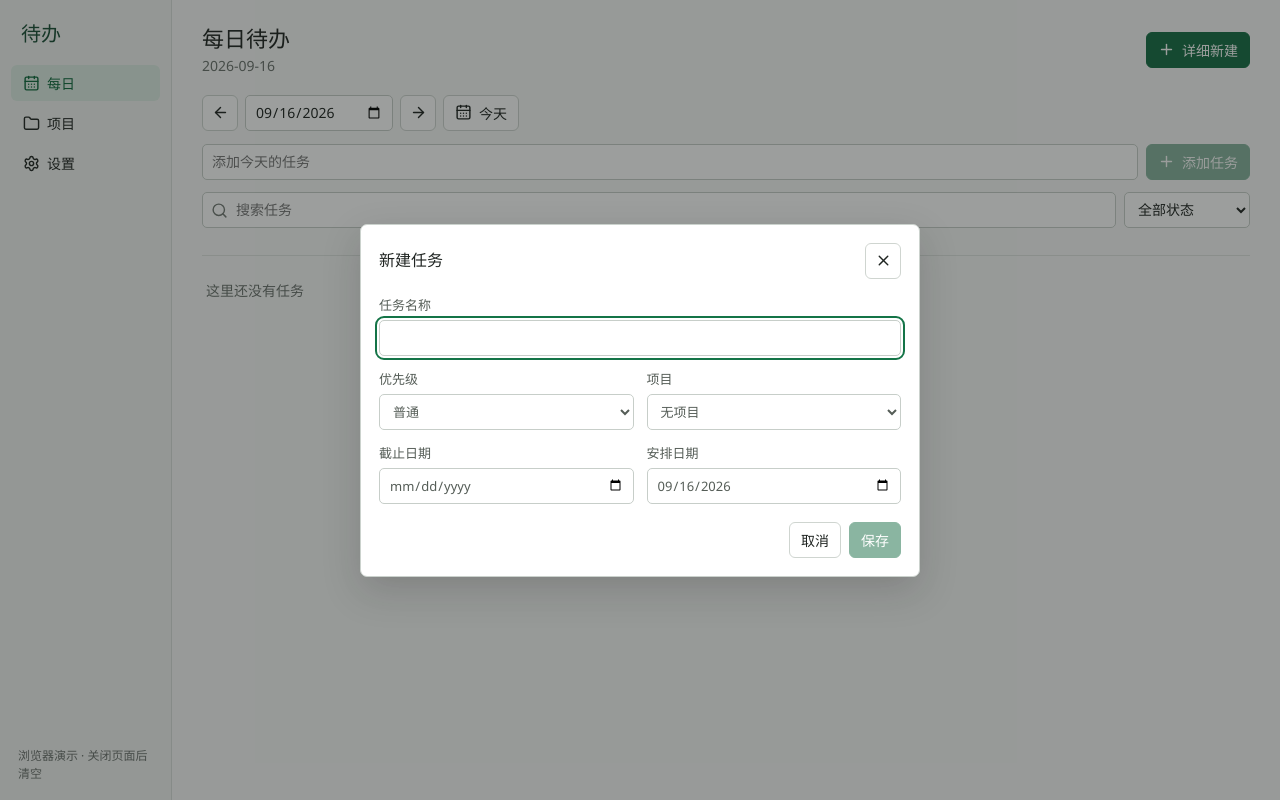
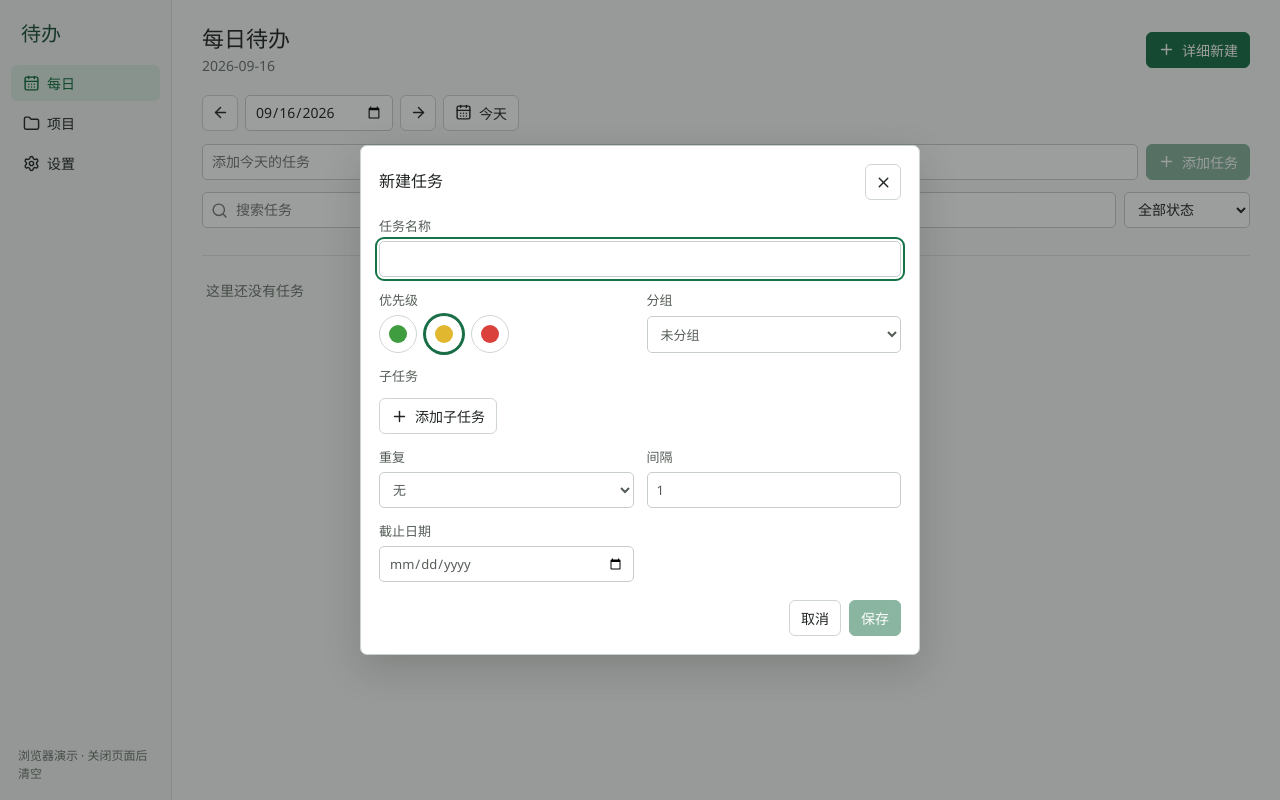
Before and after one commit to ZZQ688/todo-desktop, a React (Vite) app: page / in a window 1280 px wide. Both pictures are taken after a click on the button "详细新建". Built offline with nearby package versions, Linux system fonts and the light colour scheme.

Commit message:
feat: expand task editor with subtasks, repeat, dot priority

```diff
--- a/src/features/tasks/TaskEditor.tsx
+++ b/src/features/tasks/TaskEditor.tsx
@@ -1,17 +1,31 @@
 import { useRef, useState, type FormEvent } from "react";
-import { X } from "lucide-react";
-import type { Mutation, Workspace } from "../../application/workspace";
-import { asLocalDate, type LocalDate } from "../../domain/local-date";
-import type { Priority, Task } from "../../domain/models";
+import { Plus, X } from "lucide-react";
+import type { Mutation, SubtaskDraft, Workspace } from "../../application/workspace";
+import { asLocalDate } from "../../domain/local-date";
+import type { Priority, RepeatFreq, RepeatRule, Task } from "../../domain/models";
 import { InlineMutationError } from "../shared/InlineMutationError";
 import { useModalFocus } from "../shared/useModalFocus";
+
+const priorityDots: { value: Priority; label: string }[] = [
+  { value: "low", label: "低" },
+  { value: "normal", label: "普通" },
+  { value: "high", label: "高" },
+];
+
+const repeatOptions: { value: "" | RepeatFreq; label: string }[] = [
+  { value: "", label: "无" },
+  { value: "daily", label: "每天" },
+  { value: "weekdays", label: "工作日" },
+  { value: "weekly", label: "每周" },
+  { value: "monthly", label: "每月" },
+];
 
 interface Props {
   workspace: Workspace;
   task?: Task;
   parentId?: string | null;
   initialProjectId?: string | null;
-  initialScheduledDate?: LocalDate | null;
+  scheduleToday?: boolean;
   busy: boolean;
   error: string | null;
   run: (mutation: Mutation) => Promise<boolean>;
@@ -19,24 +33,40 @@ interface Props {
 }
 
 export function TaskEditor({ workspace, task, parentId = null, initialProjectId = null,
-  initialScheduledDate = null, busy, error, run, onClose }: Props) {
+  scheduleToday = false, busy, error, run, onClose }: Props) {
   const titleRef = useRef<HTMLInputElement>(null);
   const [title, setTitle] = useState(task?.title ?? "");
   const [projectId, setProjectId] = useState(task?.projectId ?? initialProjectId ?? "");
   const [priority, setPriority] = useState<Priority>(task?.priority ?? "normal");
   const [dueDate, setDueDate] = useState(task?.dueDate ?? "");
-  const [scheduledDate, setScheduledDate] = useState(
-    task ? task.scheduledDate ?? "" : initialScheduledDate ?? "",
+  const [subtasks, setSubtasks] = useState<SubtaskDraft[]>(() =>
+    task ? workspace.tasks.filter((t) => t.parentId === task.id).map(({ id, title }) => ({ id, title })) : [],
   );
+  const [repeat, setRepeat] = useState<RepeatRule | null>(task?.repeat ?? null);
   const [failed, setFailed] = useState(false);
 
+  const isSubtask = Boolean(task?.parentId ?? parentId);
+
   const { modalRef, trapFocus } = useModalFocus(titleRef);
+
+  function addSubtask() {
+    setSubtasks((prev) => [...prev, { id: crypto.randomUUID(), title: "" }]);
+  }
+
+  function updateSubtask(id: string, title: string) {
+    setSubtasks((prev) => prev.map((subtask) => (subtask.id === id ? { ...subtask, title } : subtask)));
+  }
+
+  function removeSubtask(id: string) {
+    setSubtasks((prev) => prev.filter((subtask) => subtask.id !== id));
+  }
 
   async function submit(event: FormEvent) {
     event.preventDefault();
     setFailed(false);
     const trimmed = title.trim();
     if (!trimmed) return;
+    const interval = Math.min(365, Math.max(1, repeat?.interval ?? 1));
     const saved = await run({
       kind: "saveTask",
       task: {
@@ -46,8 +76,10 @@ export function TaskEditor({ workspace, task, parentId = null, initialProjectId
         parentId: task?.parentId ?? parentId,
         priority,
         dueDate: dueDate ? asLocalDate(dueDate) : null,
-        scheduledDate: scheduledDate ? asLocalDate(scheduledDate) : null,
+        repeat: repeat ? { freq: repeat.freq, interval: repeat.freq === "weekdays" ? 1 : interval } : null,
       },
+      subtasks,
+      scheduleToday,
     });
     if (saved) onClose();
     else setFailed(true);
@@ -68,25 +100,59 @@ export function TaskEditor({ workspace, task, parentId = null, initialProjectId
             <input ref={titleRef} value={title} onChange={(event) => setTitle(event.target.value)}
               required maxLength={200} autoComplete="off" />
           </label>
-          <label className="field">优先级
-            <select aria-label="优先级" value={priority} onChange={(event) => setPriority(event.target.value as Priority)}>
-              <option value="high">高</option><option value="normal">普通</option><option value="low">低</option>
+          <div className="field">优先级
+            <div className="priority-dots" role="group" aria-label="优先级">
+              {priorityDots.map(({ value, label }) => (
+                <button key={value} type="button" aria-label={label} aria-pressed={priority === value}
+                  className={`priority-dot priority-dot-${value}${priority === value ? " selected" : ""}`}
+                  onClick={() => setPriority(value)}>
+                  <span className="priority-dot-swatch" aria-hidden="true" />
+                </button>
+              ))}
+            </div>
+          </div>
+          <label className="field">分组
+            <select aria-label="分组" value={projectId} disabled={isSubtask}
+              onChange={(event) => setProjectId(event.target.value)}>
+              <option value="">未分组</option>
+              {workspace.projects.map((project) => <option key={project.id} value={project.id}>{project.name}</option>)}
             </select>
           </label>
-          <label className="field">项目
-            <select aria-label="项目" value={projectId} disabled={Boolean(task?.parentId ?? parentId)}
-              onChange={(event) => setProjectId(event.target.value)}>
-              <option value="">无项目</option>
-              {workspace.projects.map((project) => <option key={project.id} value={project.id}>{project.name}</option>)}
+          {!isSubtask && <fieldset className="subtasks-field field-wide">
+            <legend>子任务</legend>
+            <ul className="subtask-edit-list">
+              {subtasks.map((subtask) => (
+                <li key={subtask.id} className="subtask-edit-row">
+                  <input aria-label="子任务" value={subtask.title} placeholder="子任务标题" maxLength={200}
+                    onChange={(event) => updateSubtask(subtask.id, event.target.value)} />
+                  <button type="button" className="icon-button danger-icon" aria-label="删除子任务" title="删除"
+                    onClick={() => removeSubtask(subtask.id)}><X aria-hidden="true" /></button>
+                </li>
+              ))}
+            </ul>
+            <button type="button" onClick={addSubtask}><Plus aria-hidden="true" />添加子任务</button>
+          </fieldset>}
+          <label className="field">重复
+            <select aria-label="重复" value={repeat?.freq ?? ""}
+              onChange={(event) => {
+                const freq = event.target.value;
+                if (freq === "") setRepeat(null);
+                else setRepeat({ freq: freq as RepeatFreq, interval: repeat?.interval ?? 1 });
+              }}>
+              {repeatOptions.map(({ value, label }) => <option key={value || "none"} value={value}>{label}</option>)}
             </select>
+          </label>
+          <label className="field">间隔
+            <input aria-label="间隔" type="number" min={1} max={365} value={repeat?.interval ?? 1}
+              disabled={!repeat || repeat.freq === "weekdays"}
+              onChange={(event) => {
+                if (!repeat) return;
+                setRepeat({ ...repeat, interval: Number(event.target.value) });
+              }} />
           </label>
           <label className="field">截止日期
             <input aria-label="截止日期" type="date" min="0001-01-01" max="9999-12-31" value={dueDate}
               onChange={(event) => setDueDate(event.target.value)} />
-          </label>
-          <label className="field">安排日期
-            <input aria-label="安排日期" type="date" min="0001-01-01" max="9999-12-31" value={scheduledDate}
-              onChange={(event) => setScheduledDate(event.target.value)} />
           </label>
           <div className="form-actions field-wide">
             <button type="button" onClick={onClose}>取消</button>
--- a/src/styles/app.css
+++ b/src/styles/app.css
@@ -203,6 +203,18 @@ main { min-width: 0; width: 100%; max-width: 1120px; padding: 25px 30px 50px; }
 .field { min-width: 0; display: grid; gap: 6px; color: #555d57; font-size: 13px; font-weight: 550; }
 .field-wide { grid-column: 1 / -1; }
 .form-actions { display: flex; justify-content: flex-end; gap: 8px; margin-top: 5px; }
+.priority-dots { display: flex; align-items: center; gap: 8px; }
+.priority-dot { width: 38px; min-width: 38px; height: 38px; padding: 0; border-radius: 50%; }
+.priority-dot-swatch { width: 18px; height: 18px; border-radius: 50%; }
+.priority-dot-low .priority-dot-swatch { background: #3f9d3f; }
+.priority-dot-normal .priority-dot-swatch { background: #e0b72f; }
+.priority-dot-high .priority-dot-swatch { background: #d9413a; }
+.priority-dot.selected { border-color: #176d45; box-shadow: 0 0 0 2px #176d45; }
+.subtasks-field { min-width: 0; margin: 0; padding: 0; border: 0; }
+.subtasks-field legend { padding: 0 0 6px; color: #555d57; font-size: 13px; font-weight: 550; }
+.subtask-edit-list { list-style: none; margin: 0 0 7px; padding: 0; display: grid; gap: 6px; }
+.subtask-edit-row { display: flex; align-items: center; gap: 6px; }
+.subtask-edit-row input { flex: 1; }
 .settings-section {
   display: grid;
   grid-template-columns: minmax(160px, 1fr) minmax(260px, 2fr);
```
Also changed, not shown: 1 other file (tests, documents, lock files or other folders).
